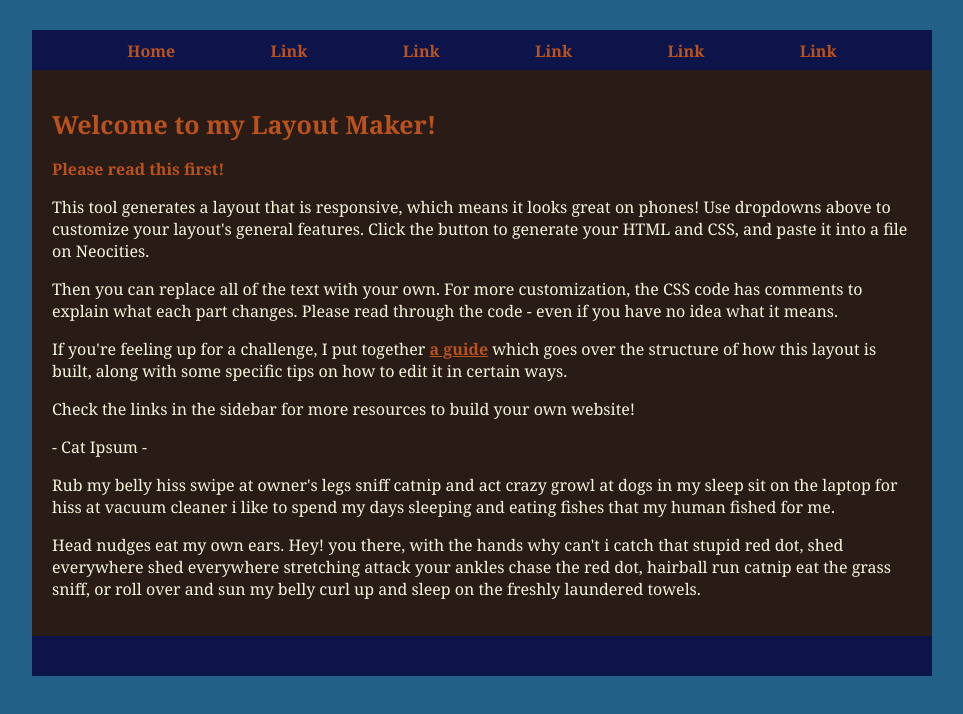
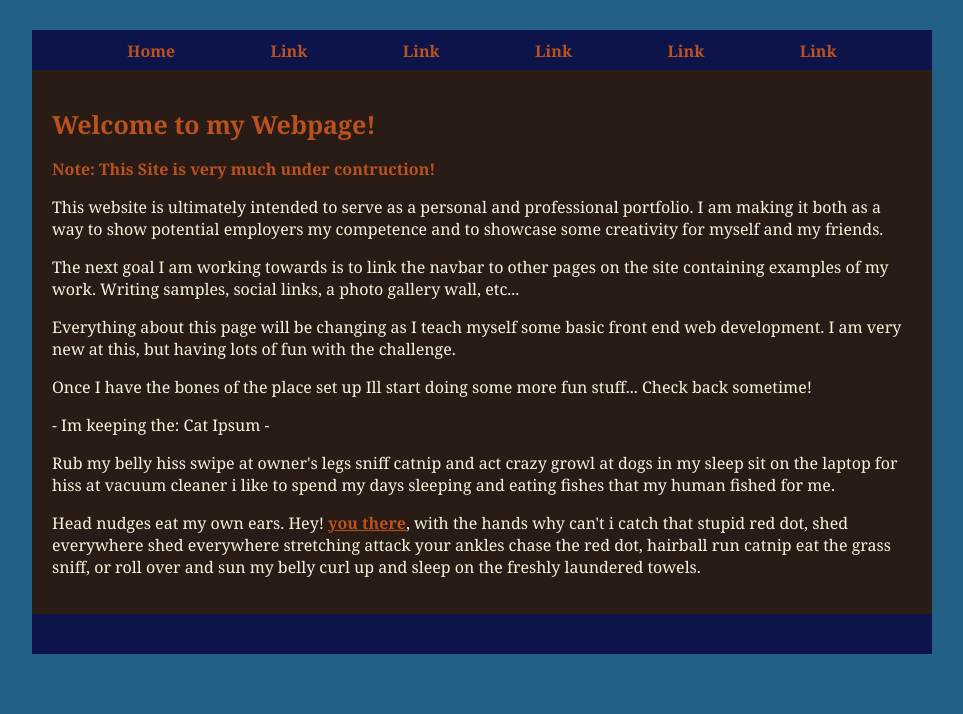
Before and after one commit to CaseyC-git/caseyc-git.github.io, a plain HTML site: page index.html in a window 1280 px wide. Shown: the whole page, without its empty margins (158-1121 px from the left). Drawn offline with Linux system fonts and the light colour scheme.

Commit message:
Homepage edits

```diff
--- a/index.html
+++ b/index.html
@@ -22,17 +22,17 @@
     <div id="flex">
 
         <main>
-            <h1>Welcome to my Layout Maker!</h1>
-            <p><strong>Please read this first!</strong></p>
-            <p>This tool generates a layout that is responsive, which means it looks great on phones! Use dropdowns above to customize your layout's general features. Click the button to generate your HTML and CSS, and paste it into a file on Neocities.</p>
-            <p>Then you can replace all of the text with your own. For more customization, the CSS code has comments to explain what each part changes. Please read through the code - even if you have no idea what it means.</p>
-            <p>If you're feeling up for a challenge, I put together <a href="learn/understanding-tweaking-my-layout-maker/" target="_blank">a guide</a> which goes over the structure of how this layout is built, along with some specific tips on how to edit it in certain ways.</p>
-            <p>Check the links in the sidebar for more resources to build your own website!</p>
+            <h1>Welcome to my Webpage!</h1>
+            <p><strong>Note: This Site is very much under contruction!</strong></p>
+            <p>This website is ultimately intended to serve as a personal and professional portfolio. I am making it both as a way to show potential employers my competence and to showcase some creativity for myself and my friends.</p>
+            <p>The next goal I am working towards is to link the navbar to other pages on the site containing examples of my work. Writing samples, social links, a photo gallery wall, etc...</p>
+            <p>Everything about this page will be changing as I teach myself some basic front end web development. I am very new at this, but having lots of fun with the challenge.</p>
+            <p>Once I have the bones of the place set up Ill start doing some more fun stuff... Check back sometime!</p>
 
-            <p> - Cat Ipsum - </p>
+            <p> - Im keeping the: Cat Ipsum - </p>
             <p>Rub my belly hiss swipe at owner's legs sniff catnip and act crazy growl at dogs in my sleep sit on the laptop for hiss at vacuum cleaner i like to spend my days sleeping and eating fishes that my human fished for me.</p>
 
-            <p>Head nudges eat my own ears. Hey! you there, with the hands why can't i catch that stupid red dot, shed everywhere shed everywhere stretching attack your ankles chase the red dot, hairball run catnip eat the grass sniff, or roll over and sun my belly curl up and sleep on the freshly laundered towels.</p>
+            <p>Head nudges eat my own ears. Hey! <a href="https://www.youtube.com/watch?v=dQw4w9WgXcQ" target="_blank"> you there</a>, with the hands why can't i catch that stupid red dot, shed everywhere shed everywhere stretching attack your ankles chase the red dot, hairball run catnip eat the grass sniff, or roll over and sun my belly curl up and sleep on the freshly laundered towels.</p>
 
 
         </main>
```
